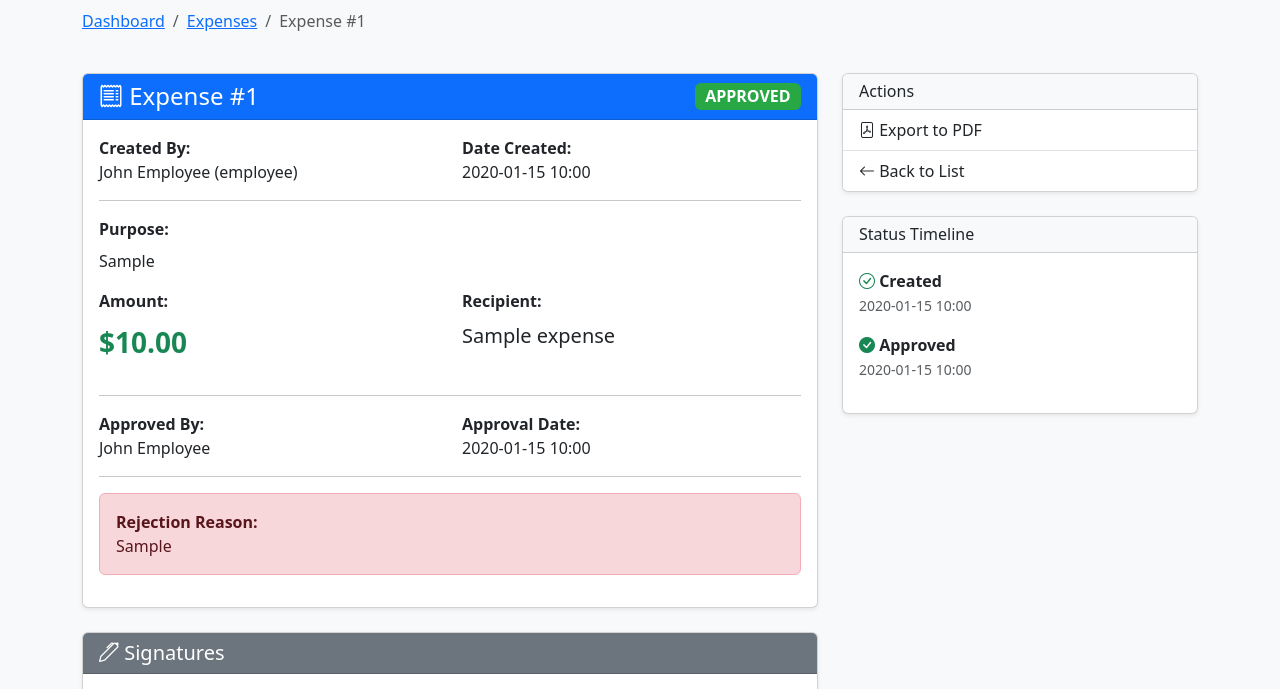
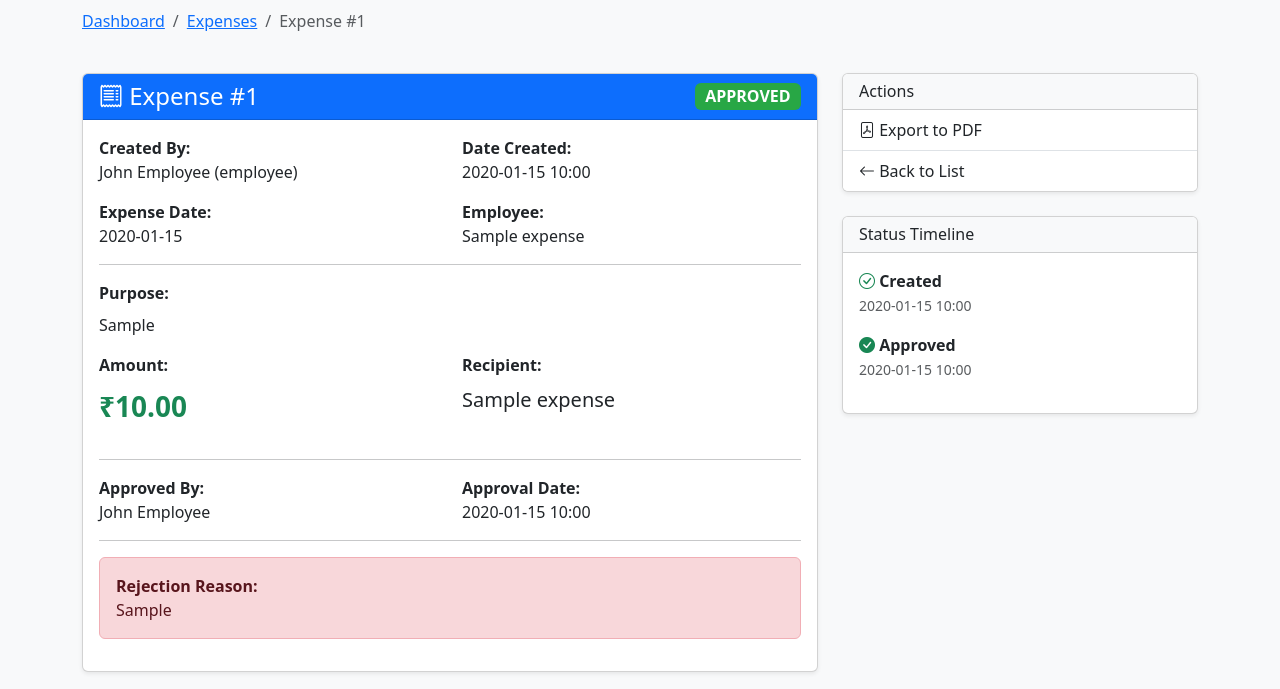
Before and after one commit to neekunjshah/petty-cash, a Flask app: page /expenses/1 in a window 1280 px wide. Shown: the part 77-766 px from the top of the page. Run offline with Flask 3, Linux system fonts and the light colour scheme; a user stored in the database is signed in; tables that the repository leaves empty hold one stand-in row (values such as "Sample post").

Commit message:
Update expense form with INR currency and employee fields
Changes:
- Changed currency symbol from $ to ₹ (INR) across all templates
- Added employee_name field to expense model and form
- Added expense_date field with current date as default
- Updated expense creation form to include new fields
- Employee name defaults to logged-in user's full name
- Updated expense detail and list views to display new fields

The form now captures:
- Employee who made the expense (defaults to current user)
- Date of expense (defaults to today)
- Amount in INR instead of USD

```diff
--- a/app.py
+++ b/app.py
@@ -162,23 +162,30 @@ def expense_create():
     if request.method == 'POST':
         purpose = request.form.get('purpose')
         amount = request.form.get('amount')
+        expense_date = request.form.get('expense_date')
+        employee_name = request.form.get('employee_name')
         recipient_name = request.form.get('recipient_name')
         recipient_signature = request.form.get('recipient_signature')
         employee_signature = request.form.get('employee_signature')
 
         # Validate
-        if not all([purpose, amount, recipient_name, recipient_signature, employee_signature]):
+        if not all([purpose, amount, expense_date, employee_name, recipient_name, recipient_signature, employee_signature]):
             flash('All fields and signatures are required', 'danger')
-            return render_template('expenses/create.html')
+            return render_template('expenses/create.html', current_date=datetime.now().strftime('%Y-%m-%d'))
 
         # Save signatures as files
         recipient_sig_path = save_signature_image(recipient_signature, 'recipient')
         employee_sig_path = save_signature_image(employee_signature, 'employee')
 
+        # Parse date
+        expense_datetime = datetime.strptime(expense_date, '%Y-%m-%d')
+
         # Create expense
         expense = Expense(
             purpose=purpose,
             amount=float(amount),
+            date=expense_datetime,
+            employee_name=employee_name,
             recipient_name=recipient_name,
             recipient_signature=recipient_sig_path,
             employee_signature=employee_sig_path,
@@ -192,7 +199,7 @@ def expense_create():
         flash('Expense submitted for approval!', 'success')
         return redirect(url_for('expense_detail', expense_id=expense.id))
 
-    return render_template('expenses/create.html')
+    return render_template('expenses/create.html', current_date=datetime.now().strftime('%Y-%m-%d'))
 
 
 @app.route('/expenses/<int:expense_id>')
--- a/models.py
+++ b/models.py
@@ -56,6 +56,7 @@ class Expense(db.Model):
     # Basic expense information
     purpose = db.Column(db.String(500), nullable=False)
     amount = db.Column(db.Float, nullable=False)
+    employee_name = db.Column(db.String(120), nullable=False)
     recipient_name = db.Column(db.String(120), nullable=False)
     date = db.Column(db.DateTime, default=datetime.utcnow)
 
--- a/templates/expenses/detail.html
+++ b/templates/expenses/detail.html
@@ -40,6 +40,17 @@
                         </div>
                     </div>
 
+                    <div class="row mb-3">
+                        <div class="col-md-6">
+                            <strong>Expense Date:</strong><br>
+                            {{ expense.date.strftime('%Y-%m-%d') }}
+                        </div>
+                        <div class="col-md-6">
+                            <strong>Employee:</strong><br>
+                            {{ expense.employee_name }}
+                        </div>
+                    </div>
+
                     <hr>
 
                     <div class="mb-3">
@@ -51,7 +62,7 @@
                         <div class="col-md-6">
                             <strong>Amount:</strong>
                             <p class="text-success fs-3 fw-bold mt-2">
-                                ${{ "%.2f"|format(expense.amount) }}
+                                ₹{{ "%.2f"|format(expense.amount) }}
                             </p>
                         </div>
                         <div class="col-md-6">
--- a/templates/expenses/list.html
+++ b/templates/expenses/list.html
@@ -55,7 +55,7 @@
                         <tr>
                             <td>#{{ expense.id }}</td>
                             <td>{{ expense.purpose[:50] }}{% if expense.purpose|length > 50 %}...{% endif %}</td>
-                            <td class="fw-bold text-success">${{ "%.2f"|format(expense.amount) }}</td>
+                            <td class="fw-bold text-success">₹{{ "%.2f"|format(expense.amount) }}</td>
                             <td>{{ expense.recipient_name }}</td>
                             <td><span class="badge badge-{{ expense.status }}">{{ expense.status.upper() }}</span></td>
                             <td>{{ expense.created_at.strftime('%Y-%m-%d') }}</td>
```
Also changed, not shown: templates/expenses/create.html (+14 -1 lines).
